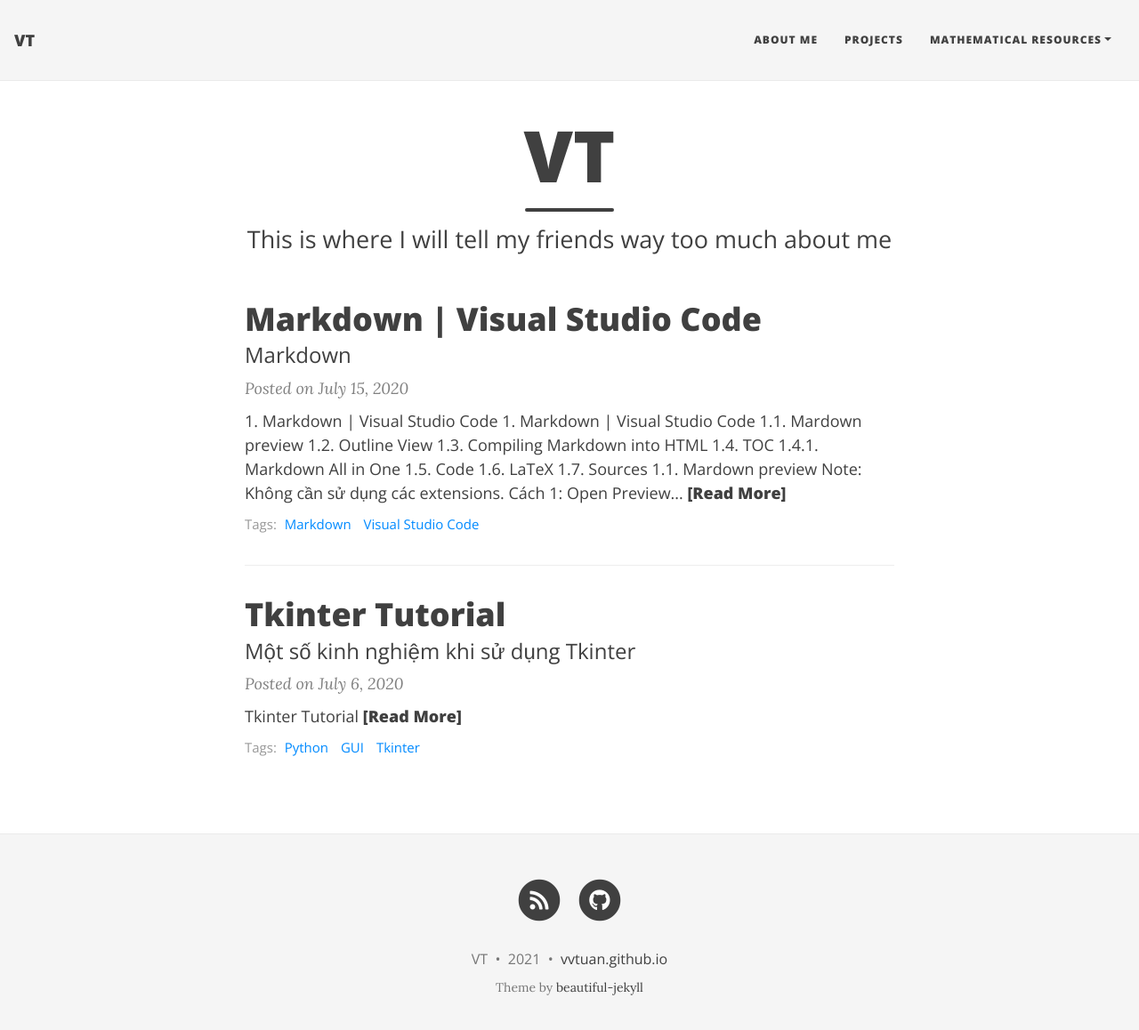
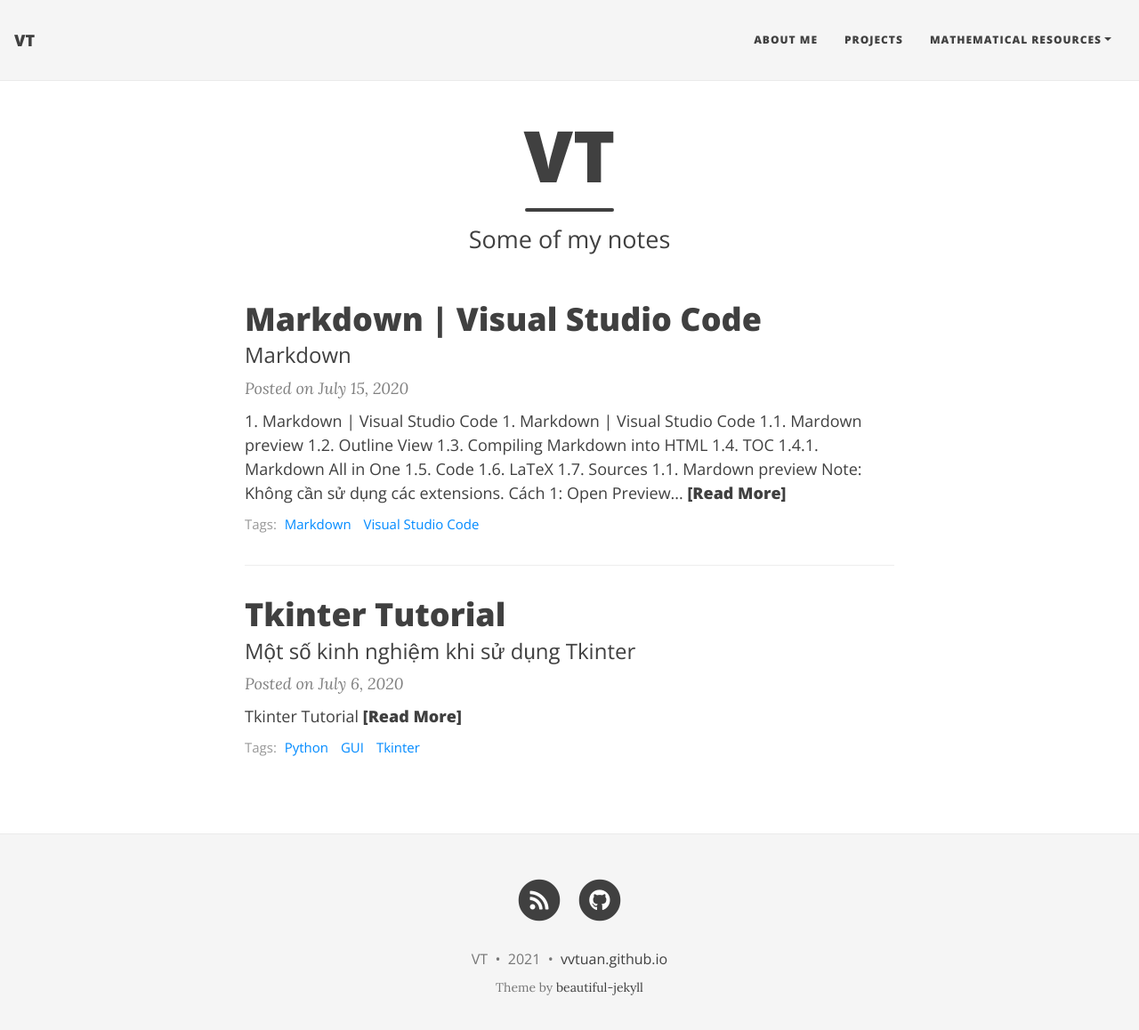
Before and after one commit to vvtuan/vvtuan.github.io, a Jekyll site: the page built from index.html, in a window 1280 px wide and 1171 px high. Shown: the top 1158 px of the window at 89% size. Built offline with Jekyll 4.4.1, drawn with Linux system fonts in a browser that asks for light colours; nearby versions of some CDN libraries; Markdown is read by kramdown in place of the engine named in the settings; the list of posts is cut into pages by our own code.

Commit message:
Update index.html

```diff
--- a/index.html
+++ b/index.html
@@ -1,5 +1,5 @@
 ---
 layout: home
 title: VT
-subtitle: This is where I will tell my friends way too much about me
+subtitle:  Some of my notes
 ---
```
